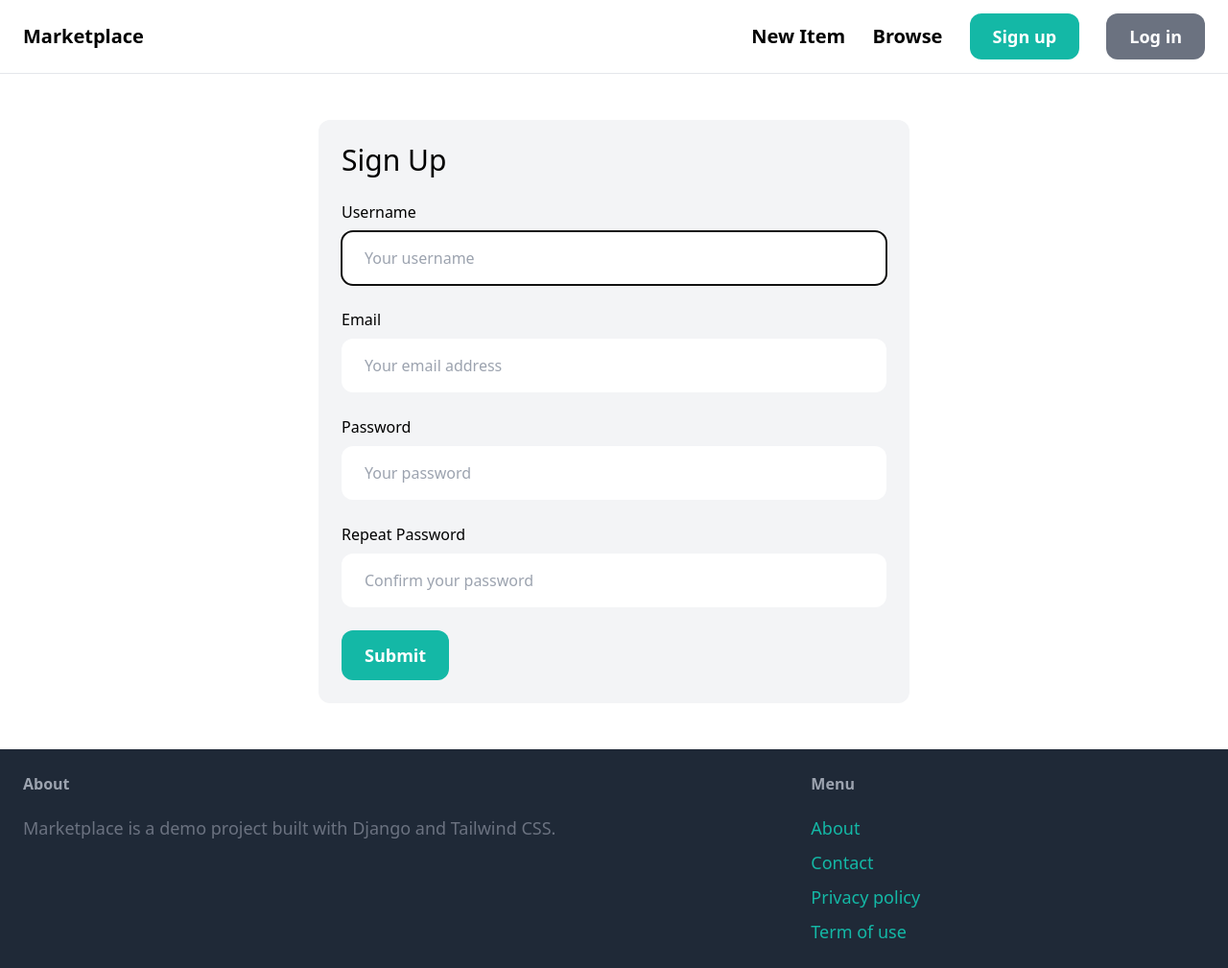
After one commit to thientran2211/marketplace, a Django app: page /signup/ in a window 1280 px wide. The commit adds this page. Shown: the whole page at 96% size. Run offline with Django 5.2, Linux system fonts and the light colour scheme; some libraries are stand-ins or nearby versions.

Commit message:
Add signup and login feature

```diff
--- /dev/null
+++ b/marketplace/core/forms.py
@@ -0,0 +1,30 @@
+from django import forms
+from django.contrib.auth.forms import UserCreationForm, AuthenticationForm
+from django.contrib.auth.models import User
+
+
+class SignUpForm(UserCreationForm):
+
+    class Meta:
+        model = User
+        fields = ('username', 'email', 'password1', 'password2')
+
+    username = forms.CharField(widget=forms.TextInput(
+        attrs={'class': 'w-full py-4 px-6 rounded-xl', 'placeholder': 'Your username'}))
+
+    email = forms.CharField(widget=forms.EmailInput(
+        attrs={'class': 'w-full py-4 px-6 rounded-xl', 'placeholder': 'Your email address'}))
+
+    password1 = forms.CharField(widget=forms.PasswordInput(
+        attrs={'class': 'w-full py-4 px-6 rounded-xl', 'placeholder': 'Your password'}))
+
+    password2 = forms.CharField(widget=forms.PasswordInput(
+        attrs={'class': 'w-full py-4 px-6 rounded-xl', 'placeholder': 'Confirm your password'}))
+
+
+class LoginForm(AuthenticationForm):
+    username = forms.CharField(widget=forms.TextInput(
+        attrs={'class': 'w-full py-4 px-6 rounded-xl', 'placeholder': 'Your username'}))
+
+    password = forms.CharField(widget=forms.PasswordInput(
+        attrs={'class': 'w-full py-4 px-6 rounded-xl', 'placeholder': 'Your password'}))
--- a/marketplace/core/templates/core/base.html
+++ b/marketplace/core/templates/core/base.html
@@ -15,8 +15,13 @@
             <a href="#" class="text-xl font-semibold hover:text-gray-500">New Item</a>
             <a href="#" class="text-xl font-semibold hover:text-gray-500">Browse</a>
 
-            <a href="#" class="px-6 py-3 text-lg font-semibold bg-teal-500 text-white rounded-xl hover:bg-teal-700">Sign up</a>
-            <a href="#" class="px-6 py-3 text-lg font-semibold bg-gray-500 text-white rounded-xl hover:bg-gray-700">Log in</a>
+            {% if user.is_authenticated %}
+                <a href="{% url 'core:signup' %}" class="px-6 py-3 text-lg font-semibold bg-teal-500 text-white rounded-xl hover:bg-teal-700">Inbox</a>
+                <a href="{% url 'core:login' %}" class="px-6 py-3 text-lg font-semibold bg-gray-500 text-white rounded-xl hover:bg-gray-700">Dashboard</a>
+            {% else %}
+                <a href="{% url 'core:signup' %}" class="px-6 py-3 text-lg font-semibold bg-teal-500 text-white rounded-xl hover:bg-teal-700">Sign up</a>
+                <a href="{% url 'core:login' %}" class="px-6 py-3 text-lg font-semibold bg-gray-500 text-white rounded-xl hover:bg-gray-700">Log in</a>
+            {% endif %}
         </div>
     </nav>
 
@@ -36,7 +41,7 @@
             <h3 class="mb-5 font-semibold text-gray-400">Menu</h3>
             <ul class="space-y-2">
                 <li><a href="#" class="text-lg text-teal-500 hover:text-teal-700">About</a></li>
-                <li><a href="{% url 'contact' %}" class="text-lg text-teal-500 hover:text-teal-700">Contact</a></li>
+                <li><a href="{% url 'core:contact' %}" class="text-lg text-teal-500 hover:text-teal-700">Contact</a></li>
                 <li><a href="#" class="text-lg text-teal-500 hover:text-teal-700">Privacy policy</a></li>
                 <li><a href="#" class="text-lg text-teal-500 hover:text-teal-700">Term of use</a></li>
             </ul>
--- /dev/null
+++ b/marketplace/core/templates/core/signup.html
@@ -0,0 +1,45 @@
+{% extends "core/base.html" %}
+
+{% block title %}Sign Up{% endblock %}
+
+{% block content %}
+<div class="w-1/2 my-6 mx-auto p-6 bg-gray-100 rounded-xl">
+    <h1 class="mb-6 text-3xl">Sign Up</h1>
+
+    <form method="post" class="space-y-6">
+        {% csrf_token %}
+
+        <div class="mb-3">
+            <label class="inline-block mb-2">Username</label><br>
+            {{ form.username }}
+        </div>
+
+        <div class="mb-3">
+            <label class="inline-block mb-2">Email</label><br>
+            {{ form.email }}
+        </div>
+
+        <div class="mb-3">
+            <label class="inline-block mb-2">Password</label><br>
+            {{ form.password1 }}
+        </div>
+
+        <div class="mb-3">
+            <label class="inline-block mb-2">Repeat Password</label><br>
+            {{ form.password2 }}
+        </div>
+
+        {% if form.errors or form.non_field_errors %}
+            <div class="mb-3 text-red-500">
+                {% for field in form %}
+                    {{ field.errors }}
+                {% endfor %}
+
+                {{ form.non_field_errors }}
+            </div>
+        {% endif %}
+
+        <button type="submit" class="px-6 py-3 text-lg font-semibold bg-teal-500 text-white rounded-xl hover:bg-teal-700">Submit</button>
+    </form>
+</div>
+{% endblock %}
--- /dev/null
+++ b/marketplace/core/urls.py
@@ -0,0 +1,14 @@
+from . import views
+from .forms import LoginForm
+from django.urls import path
+from django.contrib.auth import views as auth_views
+
+app_name = 'core'
+
+urlpatterns = [
+    path('', views.index, name='index'),
+    path('contact/', views.contact, name='contact'),
+    path('signup/', views.signup, name='signup'),
+    path('login/', auth_views.LoginView.as_view(template_name='core/login.html',
+                                                authentication_form=LoginForm), name='login'),
+]
--- a/marketplace/core/views.py
+++ b/marketplace/core/views.py
@@ -1,6 +1,8 @@
-from django.shortcuts import render
+from django.shortcuts import render, redirect
 
 from item.models import Category, Item
+
+from .forms import SignUpForm
 
 # Create your views here.
 
@@ -13,3 +15,14 @@ def index(request):
 
 def contact(request):
     return render(request, 'core/contact.html')
+
+
+def signup(request):
+    if request.method == 'POST':
+        form = SignUpForm(request.POST)
+        if form.is_valid():
+            form.save()
+            return redirect(request, '/login/')
+    else:
+        form = SignUpForm()
+        return render(request, 'core/signup.html', {'form': form})
--- /dev/null
+++ b/marketplace/item/urls.py
@@ -0,0 +1,8 @@
+from django.urls import path
+from . import views
+
+app_name = 'item'
+
+urlpatterns = [
+    path('item/<int:item_id>/', views.item_detail, name='item_detail'),
+]
--- a/marketplace/marketplace/settings.py
+++ b/marketplace/marketplace/settings.py
@@ -27,6 +27,9 @@ DEBUG = True
 
 ALLOWED_HOSTS = []
 
+LOGIN_URL = '/login/'
+LOGIN_REDIRECT_URL = '/'
+LOGOUT_REDIRECT_URL = '/'
 
 # Application definition
 
--- a/marketplace/marketplace/urls.py
+++ b/marketplace/marketplace/urls.py
@@ -15,14 +15,12 @@ Including another URLconf
     2. Add a URL to urlpatterns:  path('blog/', include('blog.urls'))
 """
 from django.contrib import admin
-from django.urls import path
+from django.urls import path, include
 from django.conf import settings
 from django.conf.urls.static import static
 
-from core.views import index, contact
-
 urlpatterns = [
-    path('', index, name='index'),
-    path('contact/', contact, name='contact'),
+    path('', include('core.urls')),
+    path('items/', include('item.urls')),
     path('admin/', admin.site.urls),
 ] + static(settings.MEDIA_URL, document_root=settings.MEDIA_ROOT)
```
Also changed, not shown: marketplace/core/templates/core/index.html (+18 -9 lines), marketplace/core/templates/core/login.html (added, +35 -0 lines), marketplace/item/templates/item/detail.html (added, +39 -0 lines), marketplace/item/views.py (+13 -1 lines), marketplace/media/item_images/SetsMenClothing.jpeg (added), marketplace/media/item_images/toys-car.jpg (added), marketplace/media/item_images/toys-super-car.jpg (added).
